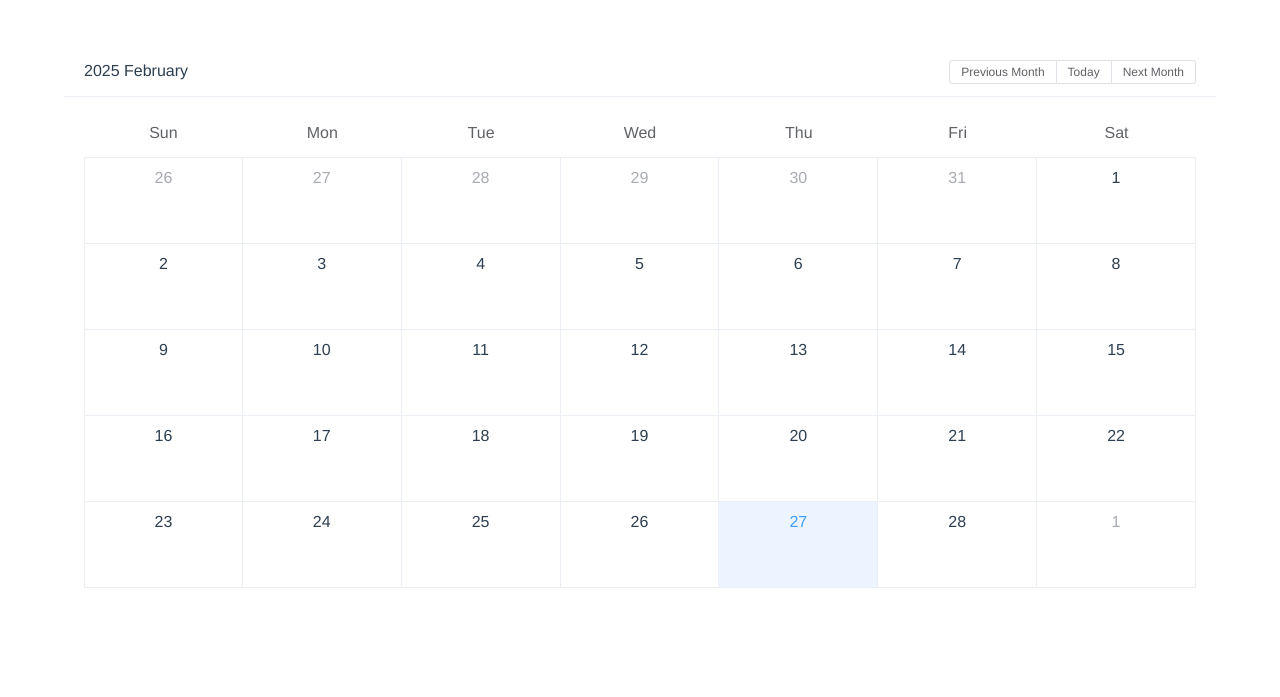
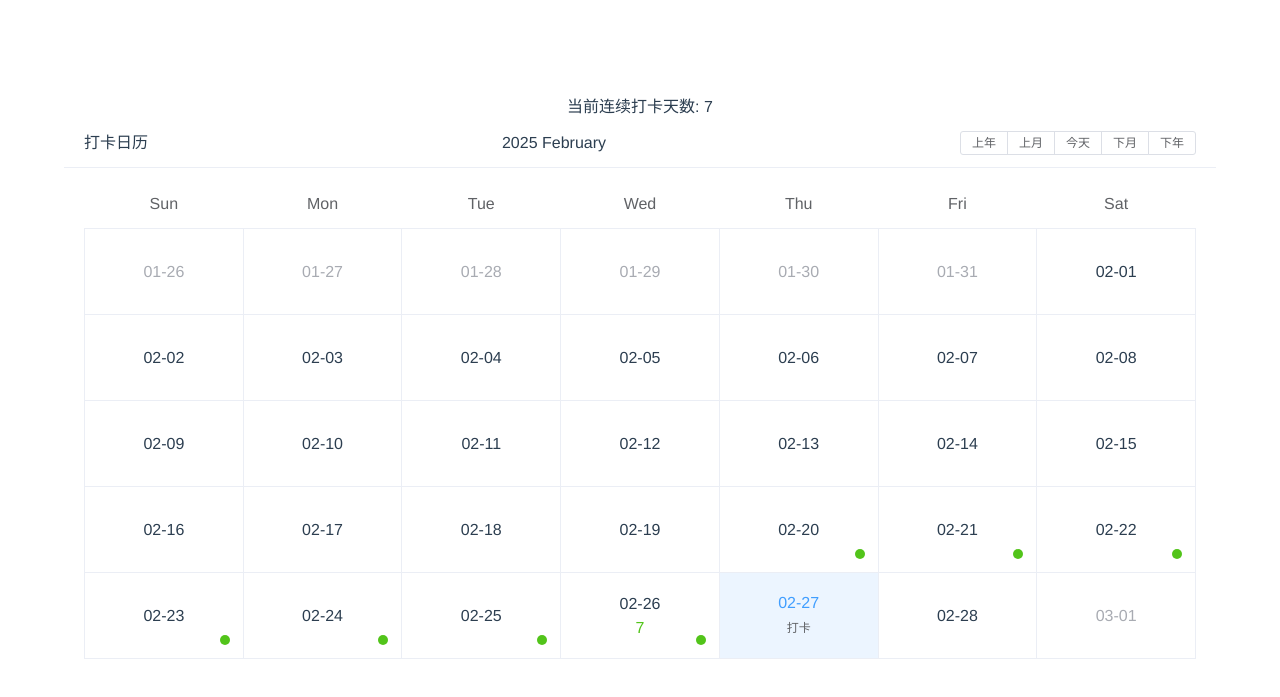
Before and after one commit to lin-dongyizhi7/snack-free-frontend, a Vue app: page / in a window 1280 px wide. Shown: the part 137-834 px from the top of the page. Built offline with nearby package versions, Linux system fonts and the light colour scheme.

Commit message:
wip: 日历基础

```diff
--- a/index.html
+++ b/index.html
@@ -4,7 +4,7 @@
     <meta charset="UTF-8" />
     <link rel="icon" type="image/svg+xml" href="/vite.svg" />
     <meta name="viewport" content="width=device-width, initial-scale=1.0" />
-    <title>Vite + Vue + TS</title>
+    <title>snack-free-frontend</title>
   </head>
   <body>
     <div id="app"></div>
--- a/package.json
+++ b/package.json
@@ -9,10 +9,9 @@
     "preview": "vite preview"
   },
   "dependencies": {
-    "@tailwindcss/forms": "^0.5.10",
     "element-plus": "^2.9.5",
+    "less": "^4.2.2",
     "tailwind-merge": "^3.0.1",
-    "tailwindcss": "^4.0.9",
     "tailwindcss-animate": "^1.0.7",
     "vue": "^3.5.13",
     "vue-router": "^4.5.0"
@@ -21,6 +20,9 @@
     "@types/node": "^22.13.5",
     "@vitejs/plugin-vue": "^5.2.1",
     "@vue/tsconfig": "^0.7.0",
+    "autoprefixer": "^10.4.20",
+    "postcss": "^8.5.3",
+    "tailwindcss": "^3.4.17",
     "typescript": "~5.7.2",
     "vite": "^6.2.0",
     "vite-plugin-windicss": "^1.9.4",
--- /dev/null
+++ b/src/api/date.ts
@@ -0,0 +1,11 @@
+export const getMarkedDays = async (): Promise<string[]> => {
+  return Promise.resolve([
+    "2025-02-20",
+    "2025-02-21",
+    "2025-02-22",
+    "2025-02-23",
+    "2025-02-24",
+    "2025-02-25",
+    "2025-02-26",
+  ]);
+};
--- a/src/components/calender/index.vue
+++ /dev/null
@@ -1,74 +0,0 @@
-<template>
-  <div>
-    <el-calendar v-model="currentDate">
-      <template #dateCell="{ data }">
-        <div class="calendar-cell">
-          {{ data.day.split("-").slice(1).join("-") }}
-          <div v-if="isMarked(data.day)" class="punch-mark"></div>
-          <div v-else-if="isToday(data.day)" class="without-mark">
-            <el-button size="mini" @click="punch(data.day)"> 打卡 </el-button>
-          </div>
-          <div v-else class="without-mark"></div>
-        </div>
-      </template>
-    </el-calendar>
-  </div>
-</template>
-
-<script setup lang="ts">
-import { ref, type Ref, onMounted } from "vue";
-
-onMounted(async () => {
-  punchedDates.value = ["2025-2-20", "2025-2-22", "2025-2-25"];
-});
-
-// 当前选中的日期
-const currentDate = ref(null);
-
-// 已打卡的日期数组
-const punchedDates: Ref<string[]> = ref([]);
-
-// 打卡方法
-const punch = (date: string) => {
-  if (!punchedDates.value.includes(date)) {
-    punchedDates.value.push(date);
-    // 这里可以添加与后端交互的代码，将打卡信息发送到服务器
-    console.log(`已打卡：${date}`);
-  }
-};
-
-const isMarked = (date: string) => {
-  return punchedDates.value.includes(date);
-};
-
-// 判断是否为今天
-const isToday = (date: string) => {
-  const today = new Date();
-  const year = today.getFullYear();
-  const month = String(today.getMonth() + 1).padStart(2, "0");
-  const day = String(today.getDate()).padStart(2, "0");
-  const todayStr = `${year}-${month}-${day}`;
-  return date === todayStr;
-};
-</script>
-
-<style lang="less" scoped>
-.calendar-cell {
-  position: relative;
-  height: 100%;
-  display: flex;
-  flex-direction: column;
-  align-items: center;
-  justify-content: center;
-}
-
-.punch-mark {
-  position: absolute;
-  bottom: 5px;
-  right: 5px;
-  width: 10px;
-  height: 10px;
-  background-color: #52c41a;
-  border-radius: 50%;
-}
-</style>
--- /dev/null
+++ b/src/utils/date.ts
@@ -0,0 +1,60 @@
+export const isToday = (date: string): boolean => {
+  const today = new Date();
+  const year = today.getFullYear();
+  const month = String(today.getMonth() + 1).padStart(2, "0");
+  const day = String(today.getDate()).padStart(2, "0");
+  const todayStr = `${year}-${month}-${day}`;
+  return date === todayStr;
+};
+
+export const isPreDay = (dateA: string, dateB: string): boolean => {
+//   // 将字符串日期转换为 Date 对象
+//   const a = new Date(dateA);
+//   const b = new Date(dateB);
+
+//   // 创建一个新的 Date 对象，将 dateB 的日期减去一天
+//   const preDayOfB = new Date(b);
+//   preDayOfB.setDate(preDayOfB.getDate() - 1);
+
+//   // 比较 dateA 和 dateB 的前一天是否相等
+//   return (
+//     a.getFullYear() === preDayOfB.getFullYear() &&
+//     a.getMonth() === preDayOfB.getMonth() &&
+//     a.getDate() === preDayOfB.getDate()
+//   );
+  return daysDiff(dateA, dateB) === 1;
+};
+
+export const daysDiff = (dayA: string, dayB: string): number => {
+  const dateA = new Date(dayA);
+  dateA.setHours(0, 0, 0, 0);
+
+  const dateB = new Date(dayB);
+  dateB.setHours(0, 0, 0, 0);
+
+  // 计算两个日期之间的毫秒差
+  const timeDiff = dateB.getTime() - dateA.getTime();
+
+  // 将毫秒差转换为天数
+  const daysDiff = Math.floor(timeDiff / (1000 * 60 * 60 * 24));
+
+  return daysDiff;
+};
+
+export const daysDiffToday = (targetDay: string): number => {
+  // 获取今天的日期
+  const today = new Date();
+  today.setHours(0, 0, 0, 0);
+
+  // 将目标日期字符串转换为 Date 对象
+  const targetDate = new Date(targetDay);
+  targetDate.setHours(0, 0, 0, 0);
+
+  // 计算两个日期之间的毫秒差
+  const timeDiff = targetDate.getTime() - today.getTime();
+
+  // 将毫秒差转换为天数
+  const daysDiff = Math.floor(timeDiff / (1000 * 60 * 60 * 24));
+
+  return daysDiff;
+};
--- a/src/views/calender/index.vue
+++ b/src/views/calender/index.vue
@@ -1,14 +1,43 @@
 <template>
-  <div>
-    <el-calendar v-model="currentDate">
-      <template #dateCell="{ data }">
-        <div class="calendar-cell">
+  <div>当前连续打卡天数: {{ consecutiveDays }}</div>
+  <div class="">
+    <el-calendar ref="calendar" v-model="currentDate">
+      <template #header="{ date }">
+        <span>打卡日历</span>
+        <span>{{ date }}</span>
+        <el-button-group>
+          <el-button size="small" @click="selectDate('prev-year')"> 上年 </el-button>
+          <el-button size="small" @click="selectDate('prev-month')"> 上月 </el-button>
+          <el-button size="small" @click="selectDate('today')">今天</el-button>
+          <el-button size="small" @click="selectDate('next-month')"> 下月 </el-button>
+          <el-button size="small" @click="selectDate('next-year')"> 下年 </el-button>
+        </el-button-group>
+      </template>
+      <template #date-cell="{ data }">
+        <div class="calendar-cell" @click="opt(data.day)">
           {{ data.day.split("-").slice(1).join("-") }}
+          <!-- 标记打卡 -->
           <div v-if="isMarked(data.day)" class="punch-mark"></div>
-          <div v-else-if="isToday(data.day)" class="without-mark">
-            <el-button size="mini" @click="punch(data.day)"> 打卡 </el-button>
+          <!-- 标记已达到关键天数 -->
+          <div v-if="isKeyDayReached(data.day).flag" class="key-day-reached-mark">
+            {{ isKeyDayReached(data.day).num }}
           </div>
-          <div v-else class="without-mark"></div>
+          <!-- 标记未来将达到关键天数 -->
+          <div v-else-if="isKeyDayUpcoming(data.day).flag" class="key-day-upcoming-mark">
+            {{ isKeyDayUpcoming(data.day).num }}
+          </div>
+          <div v-if="isToday(data.day)" class="without-mark">
+            <el-button size="small" text @click="punch()"> 打卡 </el-button>
+          </div>
+          <div
+            v-if="
+              !isMarked(data.day) &&
+              daysDiffToday(data.day) < 0 &&
+              daysDiffToday(data.day) > -7
+            "
+          >
+            <el-button size="small" text @click="punch()"> 补打卡 </el-button>
+          </div>
         </div>
       </template>
     </el-calendar>
@@ -16,39 +45,108 @@
 </template>
 
 <script setup lang="ts">
-import { ref, type Ref, onMounted } from "vue";
+import { ref, type Ref, onMounted, computed } from 'vue';
+import { useRouter } from 'vue-router';
+import type { CalendarDateType, CalendarInstance } from 'element-plus';
 
-onMounted(async () => {
-  punchedDates.value = ["2025-2-20", "2025-2-22", "2025-2-25"];
+import {isToday, isPreDay, daysDiffToday} from '../../utils/date';
+import {getMarkedDays} from "../../api/date";
+
+const router = useRouter();
+
+onMounted(async() => {
+  punchedDates.value = await getMarkedDays();
+  consecutiveDays.value = getConsecutiveDays();
 });
 
-// 当前选中的日期
+const calendar = ref<CalendarInstance>()
+const selectDate = (val: CalendarDateType) => {
+  if (!calendar.value) return
+  calendar.value.selectDate(val)
+}
+
+// 关键天数
+const keyDays = [7, 14, 21, 30];
+
 const currentDate = ref(null);
-
-// 已打卡的日期数组
 const punchedDates: Ref<string[]> = ref([]);
-
-// 打卡方法
-const punch = (date: string) => {
-  if (!punchedDates.value.includes(date)) {
-    punchedDates.value.push(date);
-    // 这里可以添加与后端交互的代码，将打卡信息发送到服务器
-    console.log(`已打卡：${date}`);
-  }
-};
 
 const isMarked = (date: string) => {
   return punchedDates.value.includes(date);
 };
 
-// 判断是否为今天
-const isToday = (date: string) => {
-  const today = new Date();
-  const year = today.getFullYear();
-  const month = String(today.getMonth() + 1).padStart(2, "0");
-  const day = String(today.getDate()).padStart(2, "0");
-  const todayStr = `${year}-${month}-${day}`;
-  return date === todayStr;
+// 计算连续打卡天数
+const consecutiveDays = ref(0);
+const consecutiveDates: Ref<string[]> = ref([]);
+const getConsecutiveDays = () => {
+  const dates = punchedDates.value;
+  const lastDay = dates[dates.length - 1];
+  if (daysDiffToday(lastDay)<-1) return 0;
+  let count = 1;
+  consecutiveDates.value.push(lastDay);
+  for (let i = dates.length - 2; i >= 0; i--) {
+    if (isPreDay(dates[i], dates[i+1])) {
+      count+=1;
+      consecutiveDates.value.push(dates[i]);
+    } else {
+      break;
+    }
+  }
+  return count;
+};
+
+interface FlagDate {
+  flag: boolean;
+  num: number
+}
+
+// 判断是否是已达到关键天数的日子
+const isKeyDayReached = (date: string) : FlagDate => {
+  const index = consecutiveDates.value.indexOf(date);
+  if (index !== -1) {
+    const dateIndex = consecutiveDays.value - index;
+    return {
+      flag: keyDays.some((keyDay) => dateIndex === keyDay),
+      num: dateIndex,
+    }
+  }
+  return {
+    flag: false,
+    num: 0
+  }
+};
+
+// 判断是否是未来将达到关键天数的日子
+const isKeyDayUpcoming = (date: string) : FlagDate => {
+  const lastDay = consecutiveDates.value[consecutiveDays.value - 1]
+  if (consecutiveDays.value === 0) {
+    return {
+      flag: false,
+      num: 0
+    }
+  }
+  const dateIndex = consecutiveDays.value + daysDiffToday(date) + (isToday(lastDay) ? 0 : 1);
+  return {
+    flag: keyDays.some((keyDay) => dateIndex === keyDay),
+    num: dateIndex,
+  }
+};
+
+const viewHistory = (date: string) => {
+  console.log(date);
+  router.push('/history');
+}
+const punch = () => {
+  console.log('打卡');
+  router.push('/record');
+};
+
+
+const opt = (date: string) => {
+  if (isMarked(date)) {
+    viewHistory(date);
+  }
+
 };
 </script>
 
@@ -71,4 +169,17 @@ const isToday = (date: string) => {
   background-color: #52c41a;
   border-radius: 50%;
 }
+
+.key-day-reached-mark {
+  color: #52c41a;
+}
+
+.key-day-upcoming-mark {
+}
+
+@media (max-width: 768px) {
+  .el-calendar {
+    width: 100%;
+  }
+}
 </style>
--- /dev/null
+++ b/src/views/history/index.vue
@@ -0,0 +1,5 @@
+<template>history</template>
+
+<script lang="ts" setup></script>
+
+<style scoped lang="less"></style>
--- a/src/views/home/index.vue
+++ b/src/views/home/index.vue
@@ -1,15 +1,14 @@
 <template>
-  <div class="p-12">
+  <div class="pt-12">
     <div class="header"></div>
     <div class="body">
-        <calender-record></calender-record>
+      <calender-record></calender-record>
     </div>
   </div>
 </template>
 
 <script lang="ts" setup>
 import CalenderRecord from "../calender/index.vue";
-
 </script>
 
 <style scoped lang="less"></style>
--- a/vite.config.ts
+++ b/vite.config.ts
@@ -1,8 +1,7 @@
 import { defineConfig } from "vite";
 import vue from "@vitejs/plugin-vue";
-import WindiCSS from "vite-plugin-windicss";
 
 // https://vite.dev/config/
 export default defineConfig({
-  plugins: [vue(), WindiCSS()],
+  plugins: [vue()],
 });
```
Also changed, not shown: 1 other file (tests, documents, lock files or other folders).
